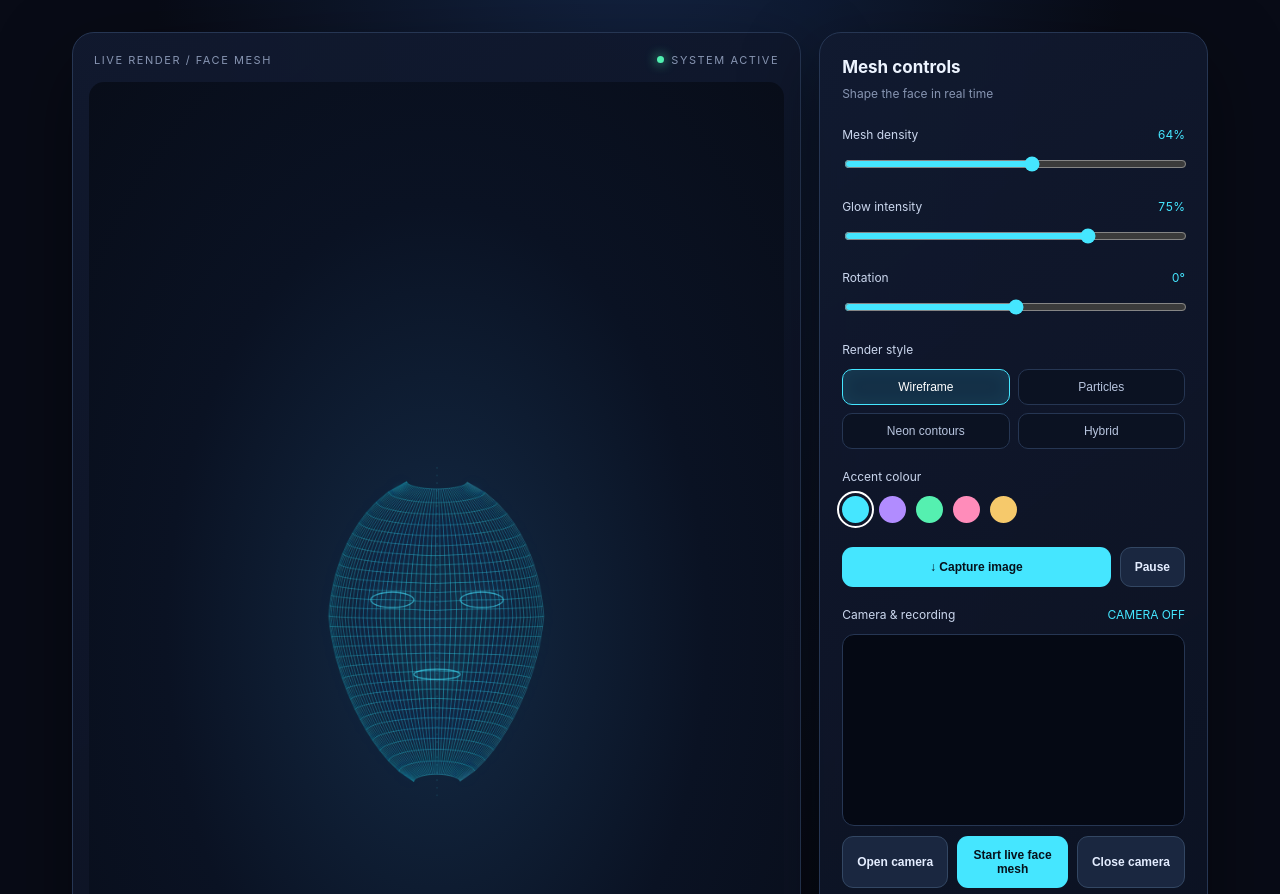
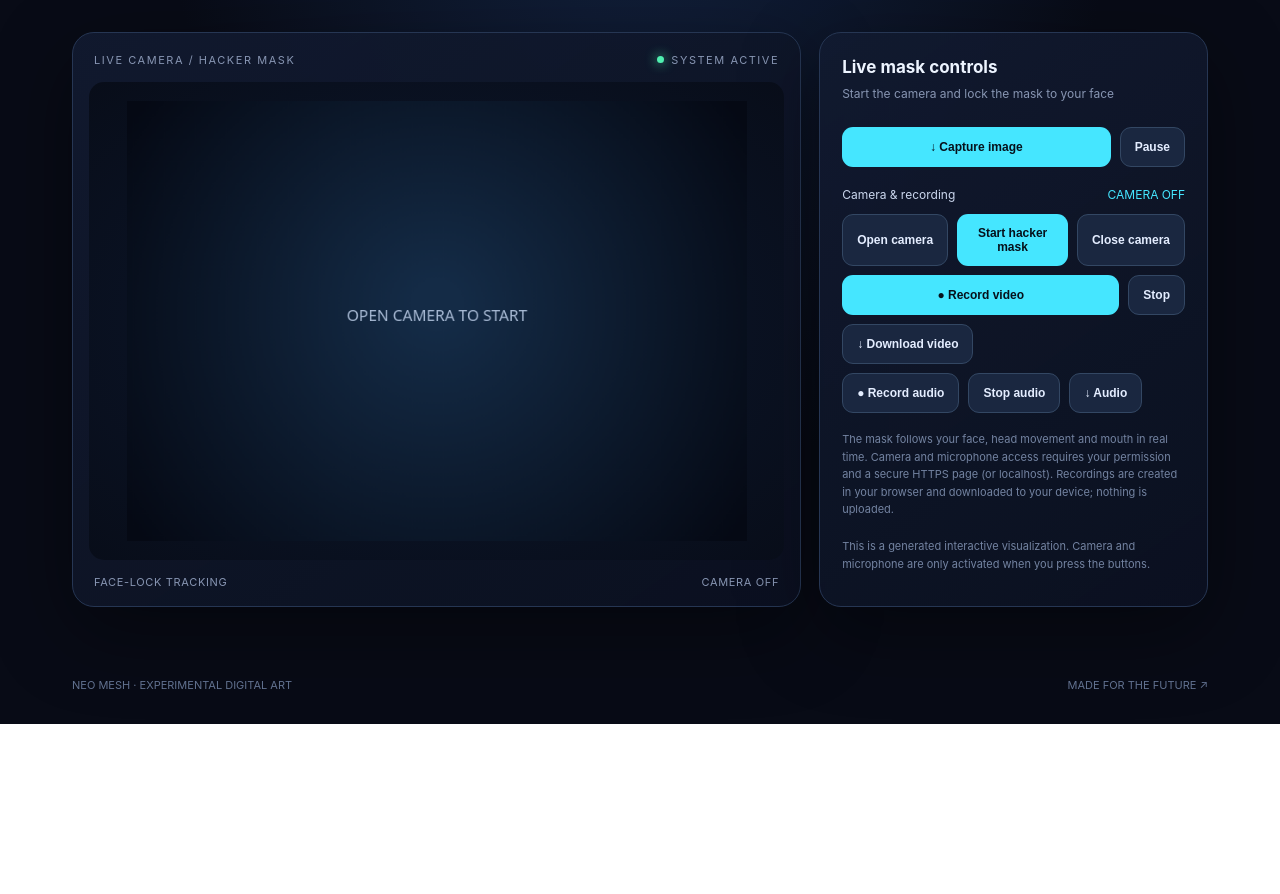
Before and after one commit to hellohacker143/saicharan6609, a plain HTML site: page neo-mesh-face.html in a window 1280 px wide. Shown: the part 300-1194 px from the top of the page. After the commit the page ends 1024 px from the top, so only its background shows below. Drawn offline with Linux system fonts and the light colour scheme; animation ran at ten frames a second.

Commit message:
Replace face mesh with live tracked hacker mask

```diff
--- a/neo-mesh-face.html
+++ b/neo-mesh-face.html
@@ -2,7 +2,7 @@
 <html lang="en">
 <head>
 <meta charset="UTF-8"><meta name="viewport" content="width=device-width,initial-scale=1">
-<meta name="theme-color" content="#080b16"><title>NEO MESH — Face Lab</title>
+<meta name="theme-color" content="#080b16"><title>LIVE HACKER MASK — Face Cam</title>
 <style>
 :root{--bg:#080b16;--panel:#101629;--line:#263653;--cyan:#45e6ff;--violet:#a78bfa;--text:#edf4ff;--muted:#8795b2}
 *{box-sizing:border-box}body{margin:0;background:radial-gradient(ellipse at 50% 0%,#142647 0%,#080b16 55%);color:var(--text);font:15px/1.5 Inter,ui-sans-serif,system-ui,-apple-system,Segoe UI,sans-serif;min-height:100vh}
@@ -32,27 +32,27 @@ footer{max-width:1180px;margin:0 auto;padding:0 22px 30px;color:#61718f;font-siz
 <script src="https://cdn.jsdelivr.net/npm/@mediapipe/face_mesh/face_mesh.js"></script>
 </head>
 <body>
-<header><div class="brand">NEO<b>•</b>MESH</div><nav><a href="#studio">STUDIO</a><a href="#controls">CONTROLS</a><a href="#about">ABOUT</a></nav><div class="eyebrow">REAL-TIME VISUAL LAB</div></header>
+<header><div class="brand">LIVE<b>•</b>MASK</div><nav><a href="#studio">STUDIO</a><a href="#controls">CONTROLS</a><a href="#about">ABOUT</a></nav><div class="eyebrow">LIVE FACE MASK CAMERA</div></header>
 <main>
-<div class="eyebrow">DIGITAL IDENTITY / 001</div>
-<h1>Meet your <span>neo face.</span></h1>
-<p class="intro">A futuristic face-mesh experience. Explore a glowing wireframe portrait, tune its geometry, and capture your favourite look.</p>
+<div class="eyebrow">ANONYMOUS STYLE / LIVE TRACKING</div>
+<h1>Live <span>Hacker Mask.</span></h1>
+<p class="intro">One real-time face-tracked hacker mask. Move your head, blink and speak — the mask follows your face and mouth.</p>
 <section class="workspace" id="studio">
-<div class="stage"><div class="stage-top"><span>LIVE RENDER / FACE MESH</span><span class="status"><i class="dot"></i> SYSTEM ACTIVE</span></div>
+<div class="stage"><div class="stage-top"><span>LIVE CAMERA / HACKER MASK</span><span class="status"><i class="dot"></i> SYSTEM ACTIVE</span></div>
 <div class="canvas-wrap"><canvas id="mesh" width="720" height="520" aria-label="Animated abstract wireframe human face"></canvas><div class="scanline"></div></div>
-<div class="stage-bottom"><span>NEURAL GEOMETRY ENGINE</span><span id="readout">642 NODES · 1,184 EDGES</span></div></div>
-<aside class="controls" id="controls"><h2>Mesh controls</h2><div class="sub">Shape the face in real time</div>
-<div class="group"><label>Mesh density <span class="value" id="densityVal">64%</span></label><input id="density" type="range" min="20" max="100" value="64"></div>
-<div class="group"><label>Glow intensity <span class="value" id="glowVal">75%</span></label><input id="glow" type="range" min="10" max="100" value="75"></div>
-<div class="group"><label>Rotation <span class="value" id="rotationVal">0°</span></label><input id="rotation" type="range" min="-35" max="35" value="0"></div>
-<div class="group"><label>Render style</label><div class="modes"><button class="mode active" data-mode="wire">Wireframe</button><button class="mode" data-mode="points">Particles</button><button class="mode" data-mode="solid">Neon contours</button><button class="mode" data-mode="mixed">Hybrid</button></div></div>
-<div class="group"><label>Accent colour</label><div class="colors"><button class="swatch active" data-color="#45e6ff" style="background:#45e6ff" aria-label="Cyan"></button><button class="swatch" data-color="#b18cff" style="background:#b18cff" aria-label="Violet"></button><button class="swatch" data-color="#55f0b0" style="background:#55f0b0" aria-label="Mint"></button><button class="swatch" data-color="#ff8cba" style="background:#ff8cba" aria-label="Pink"></button><button class="swatch" data-color="#f6c96b" style="background:#f6c96b" aria-label="Amber"></button></div></div>
+<div class="stage-bottom"><span>FACE-LOCK TRACKING</span><span id="readout">WAITING FOR CAMERA</span></div></div>
+<aside class="controls" id="controls"><h2>Live mask controls</h2><div class="sub">Start the camera and lock the mask to your face</div>
+<div class="group" style="display:none"><label>Mesh density <span class="value" id="densityVal">64%</span></label><input id="density" type="range" min="20" max="100" value="64"></div>
+<div class="group" style="display:none"><label>Glow intensity <span class="value" id="glowVal">75%</span></label><input id="glow" type="range" min="10" max="100" value="75"></div>
+<div class="group" style="display:none"><label>Rotation <span class="value" id="rotationVal">0°</span></label><input id="rotation" type="range" min="-35" max="35" value="0"></div>
+<div class="group" style="display:none"><label>Render style</label><div class="modes"><button class="mode active" data-mode="wire">Wireframe</button><button class="mode" data-mode="points">Particles</button><button class="mode" data-mode="solid">Neon contours</button><button class="mode" data-mode="mixed">Hybrid</button></div></div>
+<div class="group" style="display:none"><label>Accent colour</label><div class="colors"><button class="swatch active" data-color="#45e6ff" style="background:#45e6ff" aria-label="Cyan"></button><button class="swatch" data-color="#b18cff" style="background:#b18cff" aria-label="Violet"></button><button class="swatch" data-color="#55f0b0" style="background:#55f0b0" aria-label="Mint"></button><button class="swatch" data-color="#ff8cba" style="background:#ff8cba" aria-label="Pink"></button><button class="swatch" data-color="#f6c96b" style="background:#f6c96b" aria-label="Amber"></button></div></div>
 <div class="actions"><button class="btn primary" id="capture">↓ Capture image</button><button class="btn secondary" id="pause">Pause</button></div>
 <div class="group capture-tools">
 <label>Camera & recording <span class="value" id="recStatus">CAMERA OFF</span></label>
-<video id="cameraPreview" autoplay muted playsinline style="width:100%;aspect-ratio:16/9;object-fit:cover;background:#050914;border:1px solid #263653;border-radius:12px;display:block;margin:10px 0"></video>
+<video id="cameraPreview" autoplay muted playsinline style="width:1px;height:1px;opacity:0;position:absolute;pointer-events:none"></video>
 <div class="actions" style="flex-wrap:wrap;margin-top:10px">
-<button class="btn secondary" id="cameraOn">Open camera</button><button class="btn primary" id="trackFace">Start live face mesh</button><button class="btn secondary" id="cameraOff">Close camera</button>
+<button class="btn secondary" id="cameraOn">Open camera</button><button class="btn primary" id="trackFace">Start hacker mask</button><button class="btn secondary" id="cameraOff">Close camera</button>
 </div>
 <div class="actions" style="flex-wrap:wrap;margin-top:9px">
 <button class="btn primary" id="recordVideo">● Record video</button><button class="btn secondary" id="stopVideo" disabled>Stop</button>
@@ -63,7 +63,7 @@ footer{max-width:1180px;margin:0 auto;padding:0 22px 30px;color:#61718f;font-siz
 <div class="actions" style="flex-wrap:wrap;margin-top:9px">
 <button class="btn secondary" id="recordAudio">● Record audio</button><button class="btn secondary" id="stopAudio" disabled>Stop audio</button><button class="btn secondary" id="downloadAudio" disabled>↓ Audio</button>
 </div>
-<p class="note">Live face tracking follows your head, expressions and lips in real time. Camera and microphone access requires your permission and a secure HTTPS page (or localhost). Recordings are created in your browser and downloaded to your device; nothing is uploaded.</p>
+<p class="note">The mask follows your face, head movement and mouth in real time. Camera and microphone access requires your permission and a secure HTTPS page (or localhost). Recordings are created in your browser and downloaded to your device; nothing is uploaded.</p>
 </div>
 <p class="note">This is a generated interactive visualization. Camera and microphone are only activated when you press the buttons.</p>
 </aside>
@@ -86,33 +86,47 @@ function face(u,v){const w=Math.sqrt(Math.max(0,1-v*v));let x= Math.sin(u)*w*.74
  return [x*1.58,y*1.78,z*1.23];
 }
 function project(p,time){const a=rotation*Math.PI/180+Math.sin(time*.00045)*.055,ca=Math.cos(a),sa=Math.sin(a);let x=p[0]*ca-p[2]*sa,z=p[0]*sa+p[2]*ca,y=p[1];const bob=Math.sin(time*.0012)*.015;const perspective=1/(1.75+z*.25);return [360+x*188*perspective,260+(y+bob)*185*perspective,z,perspective];}
-function draw(time){if(!paused)t=time;ctx.clearRect(0,0,720,520);const rows=Math.max(14,Math.round(density*.45)),cols=Math.max(20,Math.round(density*.86));let pts=[];for(let r=0;r<=rows;r++){let v=-.96+1.92*r/rows;let row=[];for(let k=0;k<=cols;k++){let u=-Math.PI/2+Math.PI*k/cols;row.push(project(face(u,v),t));}pts.push(row)}
-const [R,G,B]=hex(accent),alpha=glow/100;ctx.save();ctx.lineWidth=.8;ctx.shadowColor=accent;ctx.shadowBlur=glow*.22;
-function line(a,b,fade=1){const z=(a[2]+b[2])*.5;ctx.strokeStyle='rgba('+R+','+G+','+B+','+(alpha*(.24+Math.max(0,z+1)*.19)*fade)+')';ctx.beginPath();ctx.moveTo(a[0],a[1]);ctx.lineTo(b[0],b[1]);ctx.stroke()}
-if(mode==='wire'||mode==='mixed'){for(let r=0;r<pts.length;r++)for(let k=0;k<pts[r].length;k++){if(k<cols)line(pts[r][k],pts[r][k+1]);if(r<rows&&k%1===0)line(pts[r][k],pts[r+1][k]);}}
-if(mode==='solid'){for(let r=0;r<pts.length;r+=2){ctx.beginPath();for(let k=0;k<=cols;k++){let p=pts[r][k];if(k===0)ctx.moveTo(p[0],p[1]);else ctx.lineTo(p[0],p[1]);}ctx.strokeStyle='rgba('+R+','+G+','+B+','+(alpha*.65)+')';ctx.lineWidth=1.3;ctx.stroke();}}
-if(mode==='points'||mode==='mixed'){for(let r=0;r<pts.length;r++)for(let k=0;k<=cols;k++){const p=pts[r][k];ctx.fillStyle='rgba('+R+','+G+','+B+','+(alpha*.9)+')';ctx.beginPath();ctx.arc(p[0],p[1],mode==='points'?1.6:1.1,0,Math.PI*2);ctx.fill();}}
- // facial feature accents
- const feature=(x,y,rx,ry)=>{ctx.beginPath();ctx.ellipse(x,y,rx,ry,0,0,Math.PI*2);ctx.strokeStyle='rgba('+R+','+G+','+B+','+(alpha*.8)+')';ctx.lineWidth=1.35;ctx.stroke()};
- feature(360-52,222,25,9);feature(360+52,222,25,9);feature(360,310,27,6);
- // Live camera face landmarks: mirrored to feel like a selfie, with lip contours highlighted
+function draw(time){
+ ctx.clearRect(0,0,720,520);
+ if(cameraStream&&preview.readyState>=2){
+   ctx.save();ctx.translate(720,0);ctx.scale(-1,1);ctx.drawImage(preview,0,0,720,520);ctx.restore();
+ } else {
+   const bg=ctx.createRadialGradient(360,240,30,360,260,430);bg.addColorStop(0,'#142b46');bg.addColorStop(1,'#050914');ctx.fillStyle=bg;ctx.fillRect(0,0,720,520);
+   ctx.fillStyle='#a9bbd5';ctx.font='18px system-ui';ctx.textAlign='center';ctx.fillText('OPEN CAMERA TO START',360,260);
+ }
  if(liveLandmarks){
    const P=liveLandmarks.map(p=>[(1-p.x)*720,p.y*520]);
-   const connections=window.FACEMESH_TESSELATION||[];
-   ctx.save();ctx.lineWidth=.55;ctx.shadowColor=accent;ctx.shadowBlur=glow*.18;
-   ctx.strokeStyle='rgba('+R+','+G+','+B+','+(alpha*.34)+')';
-   for(const edge of connections){const a=P[edge[0]],b=P[edge[1]];if(!a||!b)continue;ctx.beginPath();ctx.moveTo(a[0],a[1]);ctx.lineTo(b[0],b[1]);ctx.stroke()}
+   const pt=i=>P[i]||[360,260];
+   const boundary=[10,338,297,332,284,251,389,356,454,323,361,288,397,365,379,378,400,377,152,148,176,149,150,136,172,58,132,93,234,127,162,21,54,103,67,109];
+   ctx.save();
+   // Face-fitted dark mask silhouette
+   ctx.beginPath();boundary.forEach((id,i)=>{const p=pt(id);if(i===0)ctx.moveTo(...p);else ctx.lineTo(...p)});ctx.closePath();
+   const fill=ctx.createLinearGradient(0,150,0,440);fill.addColorStop(0,'rgba(8,12,22,.94)');fill.addColorStop(.55,'rgba(18,23,36,.97)');fill.addColorStop(1,'rgba(5,8,15,.96)');
+   ctx.fillStyle=fill;ctx.shadowColor='#00eaff';ctx.shadowBlur=18;ctx.fill();ctx.shadowBlur=0;
+   ctx.strokeStyle='#57eaff';ctx.lineWidth=3;ctx.stroke();
+   // Eye openings: follow both eye contours
+   const eyePaths=[[33,160,158,133,153,144,163,7],[362,385,387,263,373,380,390,249]];
+   eyePaths.forEach(ids=>{ctx.beginPath();ids.forEach((id,i)=>{const p=pt(id);if(i===0)ctx.moveTo(...p);else ctx.lineTo(...p)});ctx.closePath();ctx.fillStyle='rgba(2,5,12,.98)';ctx.fill();ctx.strokeStyle='#9df7ff';ctx.lineWidth=2.4;ctx.stroke()});
+   // Bright stylized brows
+   ctx.strokeStyle='#eafcff';ctx.lineWidth=6;ctx.lineCap='round';
+   [[70,63,105],[300,293,334]].forEach(ids=>{ctx.beginPath();ids.forEach((id,i)=>{const p=pt(id);if(i===0)ctx.moveTo(...p);else ctx.lineTo(...p)});ctx.stroke()});
+   // Nose bridge and pointed nose
+   ctx.beginPath();[168,6,197,195,5,4].forEach((id,i)=>{const p=pt(id);if(i===0)ctx.moveTo(...p);else ctx.lineTo(...p)});ctx.strokeStyle='#d7faff';ctx.lineWidth=3;ctx.stroke();
+   // Mouth opening and moustache contours track lip landmarks
    const lips=[61,146,91,181,84,17,314,405,321,375,291,308,324,318,402,317,14,87,178,88,95,78,191,80,81,82];
-   ctx.beginPath();lips.forEach((id,i)=>{const p=P[id];if(!p)return;if(i===0)ctx.moveTo(p[0],p[1]);else ctx.lineTo(p[0],p[1])});ctx.closePath();
-   ctx.strokeStyle='#ff75c8';ctx.lineWidth=2.2;ctx.shadowColor='#ff75c8';ctx.shadowBlur=12;ctx.stroke();
-   // Inner lip line makes mouth opening and speech motion visible
-   const inner=[78,191,80,81,82,13,312,311,310,415,308];
-   ctx.beginPath();inner.forEach((id,i)=>{const p=P[id];if(!p)return;if(i===0)ctx.moveTo(p[0],p[1]);else ctx.lineTo(p[0],p[1])});
-   ctx.strokeStyle='#fff0fa';ctx.lineWidth=1.4;ctx.stroke();ctx.restore();
- }
- // central facial axis and corner particles
- ctx.setLineDash([2,7]);ctx.strokeStyle='rgba('+R+','+G+','+B+','+(.17*alpha)+')';ctx.beginPath();ctx.moveTo(360,65);ctx.lineTo(360,454);ctx.stroke();ctx.setLineDash([]);
- ctx.restore();raf=requestAnimationFrame(draw)}
+   ctx.beginPath();lips.forEach((id,i)=>{const p=pt(id);if(i===0)ctx.moveTo(...p);else ctx.lineTo(...p)});ctx.closePath();
+   ctx.fillStyle='rgba(5,8,15,.98)';ctx.fill();ctx.strokeStyle='#eafcff';ctx.lineWidth=2.3;ctx.stroke();
+   // Hacker-mask moustache: curved wings sit just above the upper lip
+   const left=pt(61),right=pt(291),top=pt(13),midX=(left[0]+right[0])/2,midY=top[1]-8;
+   ctx.beginPath();ctx.moveTo(midX,midY);ctx.quadraticCurveTo(midX-35,midY-23,left[0],left[1]-3);ctx.quadraticCurveTo(midX-12,midY+3,midX,midY+2);ctx.quadraticCurveTo(midX+12,midY+3,right[0],right[1]-3);ctx.quadraticCurveTo(midX+35,midY-23,midX,midY);ctx.fillStyle='#eafcff';ctx.fill();
+   // Chin/goatee point moves with jaw
+   const chin=pt(152), lower=pt(17);ctx.beginPath();ctx.moveTo(chin[0]-27,chin[1]-20);ctx.quadraticCurveTo(chin[0],chin[1]+24,chin[0]+27,chin[1]-20);ctx.quadraticCurveTo(chin[0],chin[1]-5,chin[0]-27,chin[1]-20);ctx.fillStyle='rgba(220,245,255,.9)';ctx.fill();
+   // Small cyan circuit accents
+   ctx.strokeStyle='rgba(69,230,255,.85)';ctx.lineWidth=1.5;ctx.beginPath();ctx.moveTo(pt(234)[0],pt(234)[1]);ctx.lineTo(pt(127)[0]-18,pt(127)[1]+14);ctx.moveTo(pt(454)[0],pt(454)[1]);ctx.lineTo(pt(356)[0]+18,pt(356)[1]+14);ctx.stroke();
+   ctx.restore();$('readout').textContent='MASK LOCKED · LIVE';
+ } else {$('readout').textContent=tracking?'SEARCHING FOR FACE':'CAMERA OFF'}
+ raf=requestAnimationFrame(draw)
+}
 $('density').addEventListener('input',e=>{density=+e.target.value;$('densityVal').textContent=density+'%';$('readout').textContent=Math.round(density*10)+' NODES · '+Math.round(density*18.5)+' EDGES'});
 $('glow').addEventListener('input',e=>{glow=+e.target.value;$('glowVal').textContent=glow+'%'});
 $('rotation').addEventListener('input',e=>{rotation=+e.target.value;$('rotationVal').textContent=rotation+'°'});
@@ -124,7 +138,7 @@ $('capture').addEventListener('click',()=>{const a=document.createElement('a');a
 let cameraStream=null,videoRecorder=null,audioRecorder=null,videoChunks=[],audioChunks=[],videoBlob=null,audioBlob=null,faceMesh=null,liveLandmarks=null,tracking=false,faceLoopBusy=false;
 const status=$('recStatus'),preview=$('cameraPreview');
 async function openCamera(){try{cameraStream=await navigator.mediaDevices.getUserMedia({video:{facingMode:'user'},audio:true});preview.srcObject=cameraStream;await preview.play();status.textContent='CAMERA READY'}catch(e){status.textContent='PERMISSION DENIED';alert('Could not open camera/microphone. Allow access and use HTTPS or localhost. '+e.message)}}
-async function startFaceTracking(){if(!cameraStream)await openCamera();if(!cameraStream)return;if(!window.FaceMesh){alert('Face tracking library did not load. Check your internet connection and refresh.');return}try{if(!faceMesh){faceMesh=new FaceMesh({locateFile:file=>'https://cdn.jsdelivr.net/npm/@mediapipe/face_mesh/'+file});faceMesh.setOptions({maxNumFaces:1,refineLandmarks:true,minDetectionConfidence:.55,minTrackingConfidence:.55});faceMesh.onResults(results=>{liveLandmarks=results.multiFaceLandmarks&&results.multiFaceLandmarks[0]?results.multiFaceLandmarks[0]:null;status.textContent=liveLandmarks?'LIVE FACE + LIPS':'SEARCHING FOR FACE'})}tracking=true;$('trackFace').textContent='Stop live face mesh';$('trackFace').classList.add('active');status.textContent='FINDING FACE';const tick=async()=>{if(!tracking||!cameraStream)return;if(!faceLoopBusy&&preview.readyState>=2){faceLoopBusy=true;try{await faceMesh.send({image:preview})}catch(e){}faceLoopBusy=false}if(tracking)requestAnimationFrame(tick)};tick()}catch(e){alert('Could not start face tracking: '+e.message)}}
+async function startFaceTracking(){if(!cameraStream)await openCamera();if(!cameraStream)return;if(!window.FaceMesh){alert('Face tracking library did not load. Check your internet connection and refresh.');return}try{if(!faceMesh){faceMesh=new FaceMesh({locateFile:file=>'https://cdn.jsdelivr.net/npm/@mediapipe/face_mesh/'+file});faceMesh.setOptions({maxNumFaces:1,refineLandmarks:true,minDetectionConfidence:.55,minTrackingConfidence:.55});faceMesh.onResults(results=>{liveLandmarks=results.multiFaceLandmarks&&results.multiFaceLandmarks[0]?results.multiFaceLandmarks[0]:null;status.textContent=liveLandmarks?'HACKER MASK LOCKED':'SEARCHING FOR FACE'})}tracking=true;$('trackFace').textContent='Stop hacker mask';$('trackFace').classList.add('active');status.textContent='FINDING FACE';const tick=async()=>{if(!tracking||!cameraStream)return;if(!faceLoopBusy&&preview.readyState>=2){faceLoopBusy=true;try{await faceMesh.send({image:preview})}catch(e){}faceLoopBusy=false}if(tracking)requestAnimationFrame(tick)};tick()}catch(e){alert('Could not start face tracking: '+e.message)}}
 function stopFaceTracking(){tracking=false;liveLandmarks=null;$('trackFace').textContent='Start live face mesh';$('trackFace').classList.remove('active');status.textContent=cameraStream?'CAMERA READY':'CAMERA OFF'}
 function closeCamera(){if(cameraStream){cameraStream.getTracks().forEach(track=>track.stop());cameraStream=null;preview.srcObject=null;status.textContent='CAMERA OFF'}}
 $('cameraOn').addEventListener('click',openCamera);$('trackFace').addEventListener('click',()=>tracking?stopFaceTracking():startFaceTracking());$('cameraOff').addEventListener('click',()=>{stopFaceTracking();closeCamera()});
```
